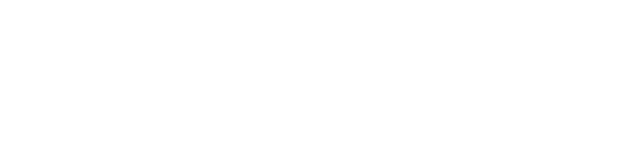
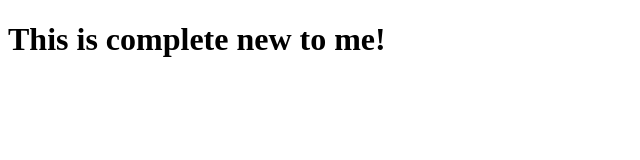
Before and after one commit to ENRICOROBLESDELRIO/codingdemo, a plain HTML site: page Index.html in a window 1280 px wide. Shown: the whole page, without its empty margins (0-640 px from the left). Drawn offline with Linux system fonts and the light colour scheme.

```diff
--- a/Index.html
+++ b/Index.html
@@ -7,6 +7,6 @@
     <title>Document</title>
 </head>
 <body>
-
+  <h1>This is complete new to me!</h1>
 </body>
 </html>
```
